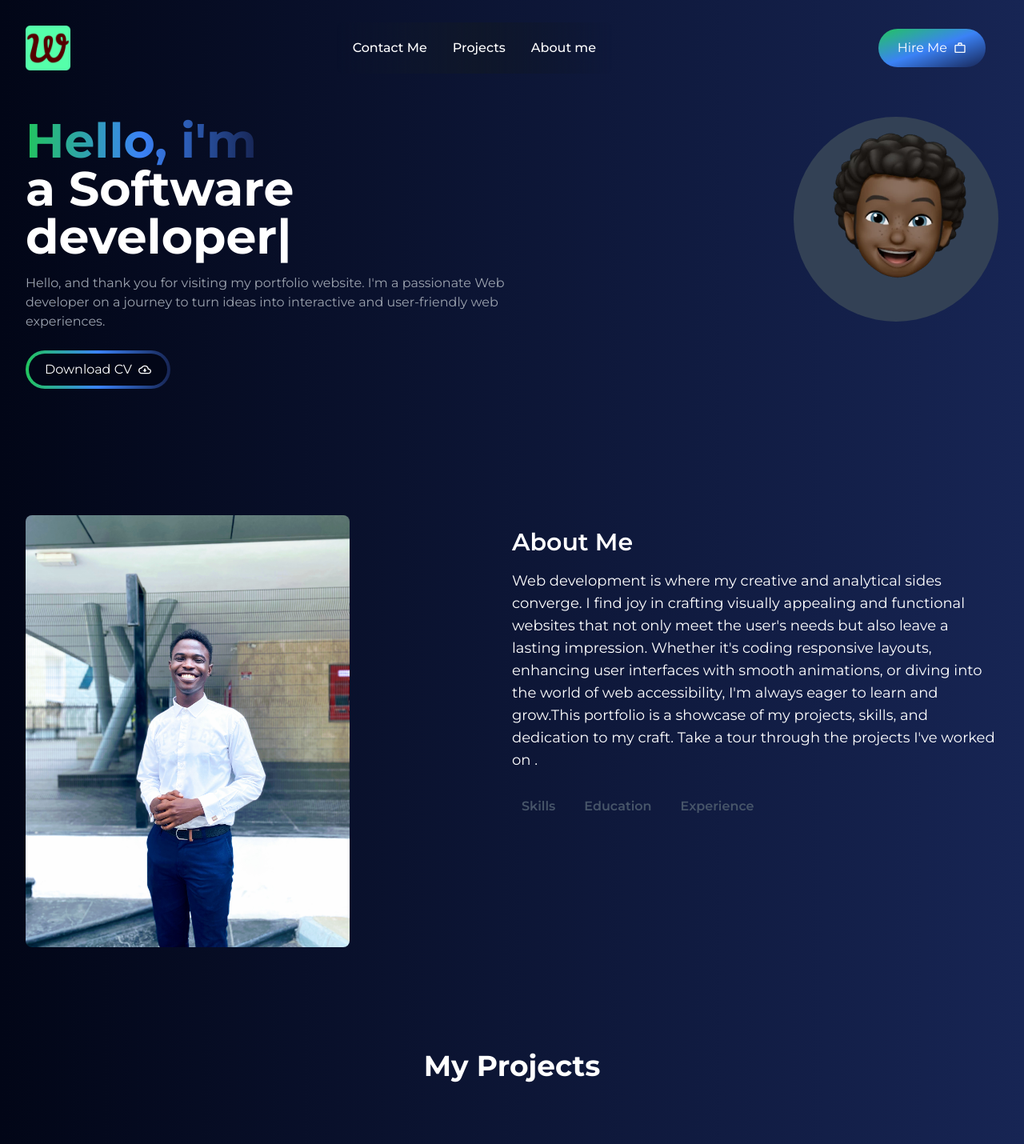
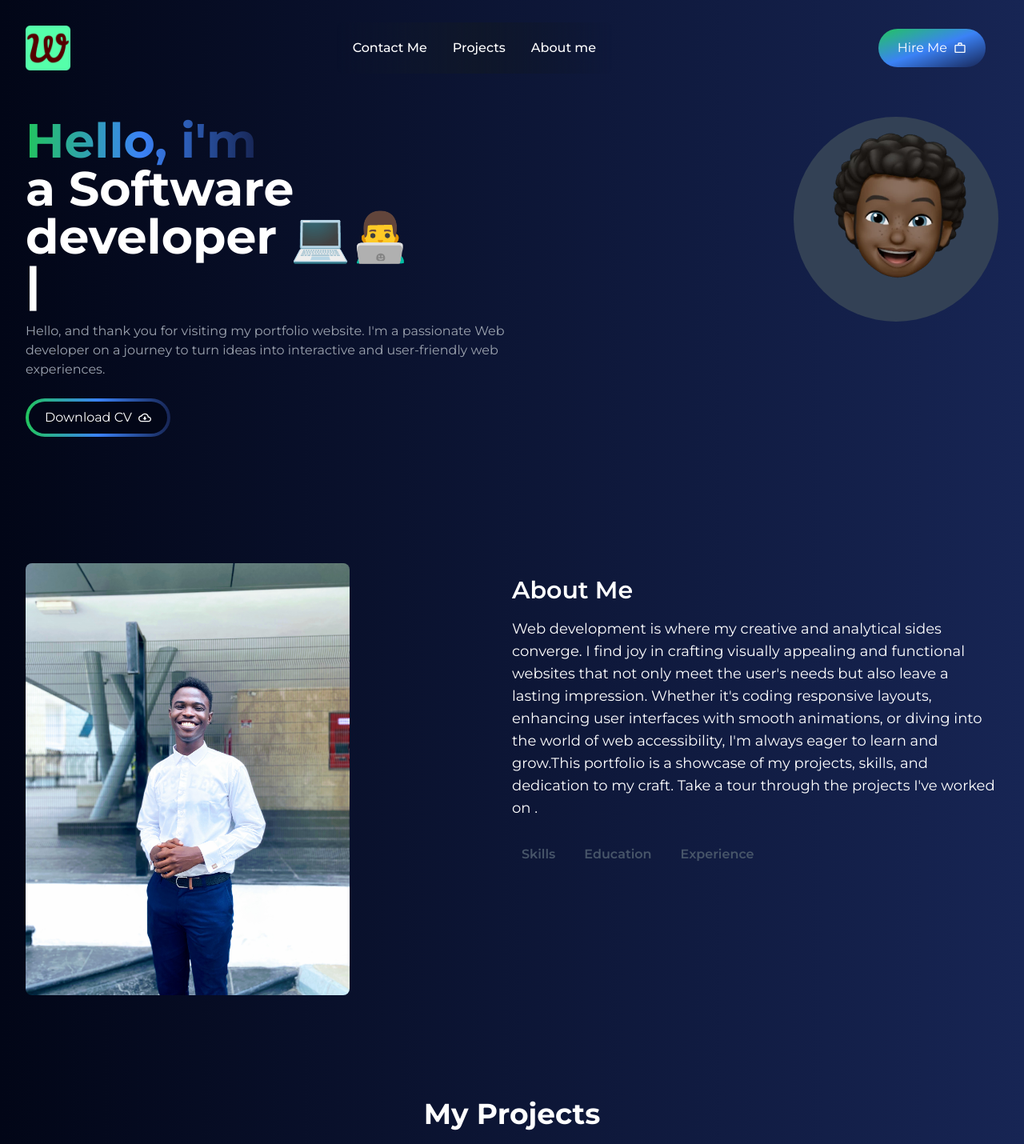
Before and after one commit to WilsonTomisin/personal-portfolio, a React (Create React App) app: page / in a window 1280 px wide. Shown: the top 1430 px of the page at 80% size. Built offline with nearby package versions, Linux system fonts and the light colour scheme.

Commit message:
alignment issues

```diff
--- a/src/components/AboutSection.jsx
+++ b/src/components/AboutSection.jsx
@@ -90,10 +90,20 @@ export const AboutSection = () => {
   },[tabButton])
   return (
     <section className=' flex flex-col md:flex-row  justify-between py-32'>
-        <div className=' h-auto w-full md:w-1/2'>
-            <img src={portfolio} alt='my-porfile-picture'  className=' h-auto w-full md:w-4/6 duration-500 transition-all ease-in-out rounded-lg hover:scale-95'/>
-        </div>
-        <div className=' w-full md:w-1/2'>
+        <motion.div
+        initial={{opacity:0, scaleY:0}}
+        whileInView={{opacity:1, scaleY:1}}
+        viewport={{once:true}}
+        transition={{duration:1.5, type:"spring"}}
+        className=' h-auto w-full md:w-1/2'>
+            <img src={portfolio} alt='my-porfile-picture'  className=' cursor-pointer h-auto w-full md:w-4/6 duration-500 transition-all ease-in-out rounded-lg hover:scale-95'/>
+        </motion.div>
+        <motion.div
+        initial={{opacity:0, y:"70%"}}
+        whileInView={{opacity:1, y:"0%"}}
+        viewport={{once:true}}
+        transition={{duration:1.5, type:"spring"}}
+        className=' w-full md:w-1/2'>
           <h2 className=' my-4 text-3xl font-semibold text-white text-left '>About Me</h2>
             <p className=' text-white text-sm leading-9 text-left md:text-lg'>
               Web development is where my creative and analytical sides converge.
@@ -127,7 +137,7 @@ export const AboutSection = () => {
               }
 
             </div>
-        </div>
+        </motion.div>
     </section>
   )
 }
--- a/src/components/EmailSection.jsx
+++ b/src/components/EmailSection.jsx
@@ -5,6 +5,7 @@ import 'react-toastify/dist/ReactToastify.css';
 import { Link } from 'react-router-dom';
 import emailjs from '@emailjs/browser';
 import { SiLinktree } from "react-icons/si";
+import { motion } from 'framer-motion';
 
 
 export const EmailSection = () => {
@@ -52,7 +53,12 @@ export const EmailSection = () => {
   return (
     <section className=' flex flex-col md:flex-row justify-between py-24 relative'>
       <div className=' bg-gradient-radial from-green-700 to-transparent rounded-full h-80 w-80 z-0 blur-lg absolute top-3/4 -left-7 transform -translate-x-1/2 '>{' '}</div>
-      <div className=' w-full md:w-1/2 pr-10'>
+      <motion.div
+      initial={{opacity:0, x:"-70%"}}
+      whileInView={{opacity:1, x:"0%"}}
+      viewport={{once:true}}
+      transition={{duration:1.5, type:"spring"}}
+      className=' w-full md:w-1/2 pr-10'>
         <h1 className=' text-3xl font-bold text-white'>Contact Me</h1>
         <p className='  py-3 text-base text-gray-400'>
           I&apos;m currently loooking for new
@@ -67,8 +73,13 @@ export const EmailSection = () => {
 
 
         </div>
-      </div>
-      <div className=' w-full md:w-1/2 py-20 md:py-0'>
+      </motion.div>
+      <motion.div
+      initial={{opacity:0, y:"70%"}}
+      whileInView={{opacity:1, y:"0%"}}
+      viewport={{once:true}}
+      transition={{duration:1.5, type:"spring"}}
+      className=' w-full md:w-1/2 py-20 md:py-0'>
           <form ref={form} onSubmit={handleSubmit} className=' text-white flex flex-col gap-4'>
                   <div className=' mb-5'>
                     <label htmlFor="userName" className=' font-semibold'>Name</label>
@@ -102,7 +113,7 @@ export const EmailSection = () => {
                   </div>
           </form>
           <ToastContainer/>
-      </div>
+      </motion.div>
     </section>
   )
 }
--- a/src/components/Footer.jsx
+++ b/src/components/Footer.jsx
@@ -16,7 +16,7 @@ export const Footer = () => {
 
             <aside className=' '>
                 <div className=' mt-4'>
-                  <h2 className=" text-center">Social Links</h2>
+                  <h2 className=" text-center md:text-left mb-2">Social Links</h2>
                   <ul className=' flex items-center justify-center gap-4 cursor-pointer '>
                     <Link className=' flex items-center gap-2'  to={`https://github.com/WilsonTomisin`}>
                       <BsGithub/>
--- a/src/components/Header.jsx
+++ b/src/components/Header.jsx
@@ -3,6 +3,7 @@ import emoji from '../assets/29 29.png'
 import { TypeAnimation } from 'react-type-animation';
 import { Link } from 'react-router-dom';
 import { MdOutlineCloudDownload } from "react-icons/md";
+import { motion } from 'framer-motion';
 
 
 
@@ -20,8 +21,13 @@ export const Header= () => {
   }
   return (
     <section className=' text-white flex flex-col md:flex-row justify-between py-[30px]'>
-        <div className=' w-full md:w-1/2 text-center md:text-left '>
-            <h1 className=' text-5xl md:text-6xl font-bold text-white  mb-4'>
+        <motion.div
+        initial={{opacity:0, y:"70%"}}
+        whileInView={{opacity:1, y:"0%"}}
+        viewport={{once:true}}
+        transition={{duration:2.5, type:"spring"}}
+        className=' w-full md:w-1/2 text-center md:text-left '>
+            <h1 className='  text-5xl md:text-6xl font-bold text-white  mb-4'>
                 <span className='
                 text-transparent
                 bg-clip-text bg-gradient-to-r
@@ -29,15 +35,16 @@ export const Header= () => {
               <br />
                 <TypeAnimation
                   sequence={[
-                    'Wilson Oluwatomisin',
+                    'Wilson 😃',
                     2000,
-                    'a Software developer',
+                    'a Software developer 💻👨‍💻',
                     2000,
-                    "a Technical Writer"
+                    "a Technical Writer 📝",
+                    2000
                   ]}
                   wrapper="span"
-                  speed={50}
-                  // style={{ fontSize: '2em', display: 'inline-block' }}
+                  speed={20}
+                  style={{ display:"flex", flexWrap:"wrap" }}
                   repeat={Infinity}
                 />
             </h1>
@@ -55,10 +62,15 @@ export const Header= () => {
                 </span>
               </button>
             </div>
-        </div>
-        <div className=' rounded-full h-64 w-64 mx-auto mt-3 md:mt-0 md:mx-0 bg-slate-700 '>
+        </motion.div>
+        <motion.div
+        initial={{opacity:0, scaleX:0}}
+        whileInView={{opacity:1, scaleX:1}}
+        viewport={{once:true}}
+        transition={{duration:2.0, type:"spring"}}
+        className=' rounded-full h-64 w-64 mx-auto mt-3 md:mt-0 md:mx-0 bg-slate-700 '>
             <img src={emoji} alt=" emoji character"  className=' w-64 h-64'/>
-        </div>
+        </motion.div>
     </section>
   )
 }
--- a/src/components/ProjectCard.jsx
+++ b/src/components/ProjectCard.jsx
@@ -5,7 +5,6 @@ import { motion } from 'framer-motion';
 
 
 export const ProjectCard = ({url,title,description,stack, key, liveURL,repo, isPublic}) => {
-    // let newKey = key/50
   return (
     <div  key={key} className=' h-[700px] md:h-[500px] w-auto cursor-pointer text-white bg-gradient-to-tr from-transparent to-slate-950 rounded-lg duration-500 transition-all ease-in-out hover:scale-95 '>
         <div className=' h-[40%] w-full'>
@@ -29,13 +28,13 @@ export const ProjectCard = ({url,title,description,stack, key, liveURL,repo, isP
                 ))}
             </div>
             <div className=' flex items-center gap-5 justify-center text-xs font-medium '>
-                <Link to={liveURL} className=' flex items-center gap-3 bg-white text-slate-950 rounded-2xl px-7 py-2 transition-all duration-700 ease-in-out hover:bg-transparent hover:text-white  '>
+                <Link to={liveURL} className=' flex items-center gap-3 bg-white text-slate-950 rounded-2xl px-7 py-2 transition-all duration-700 ease-in-out hover:bg-transparent hover:text-white hover:underline  '>
                     <span>view live</span>
                     <BsEye/>
                 </Link>
                 {
                     isPublic &&
-                    <Link to={repo} className=' flex items-center gap-3 bg-white text-slate-950 rounded-2xl  px-7 py-2  transition-all duration-700 ease-in-out hover:bg-transparent hover:text-white'>
+                    <Link to={repo} className=' flex items-center gap-3 bg-white text-slate-950 rounded-2xl  px-7 py-2  transition-all duration-700 ease-in-out hover:bg-transparent hover:text-white hover:underline'>
                         <span>source code</span>
                         <BsCodeSlash/>
                     </Link>
```
